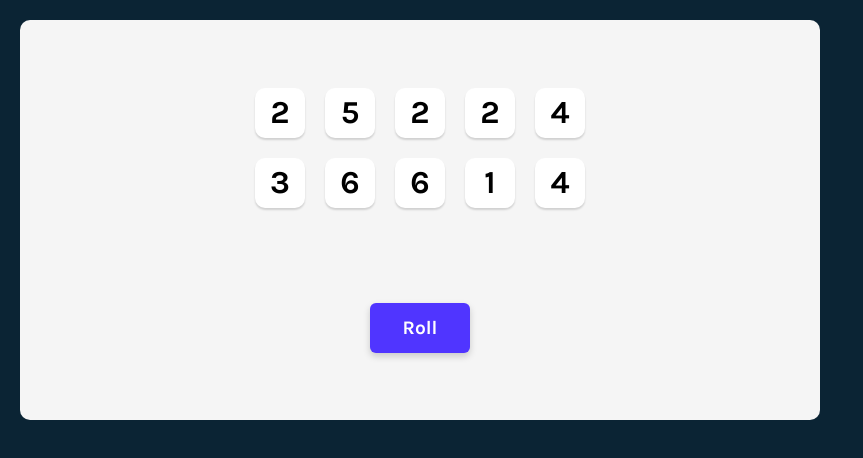
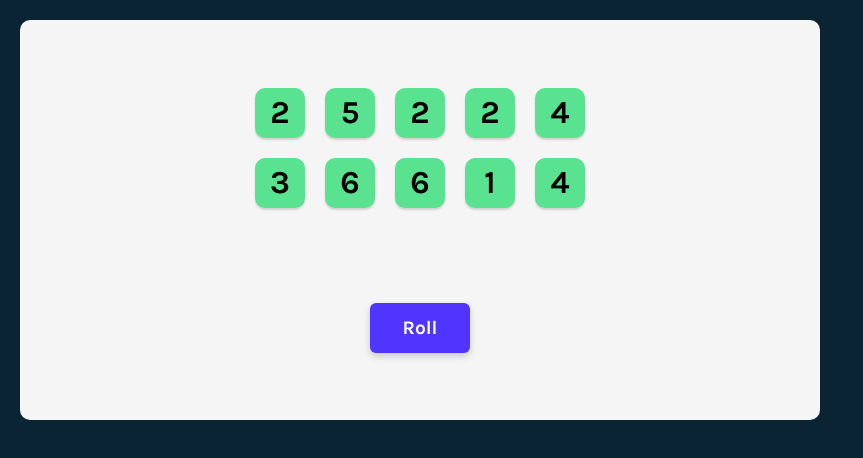
Before and after one commit to nicolae-co/React-Tenzies-game, a React (Vite) app in the folder vite-project/: page / in a window 1280 px wide. Shown: the top 458 px of the page, without its empty margins (0-863 px from the left). Built offline with nearby package versions, Linux system fonts and the light colour scheme.

Commit message:
bg coloir

```diff
--- a/vite-project/src/App.css
+++ b/vite-project/src/App.css
@@ -49,6 +49,10 @@ main{
     background-color: #fff;
 }
 
+.bg-green{
+    background-color: #59E391;
+}
+
 .die-num{
     font-size: 2rem;
 }
--- a/vite-project/src/App.jsx
+++ b/vite-project/src/App.jsx
@@ -7,8 +7,6 @@ function App() {
 
   const [dice, setDice] = useState(allNewDice())
 
-  console.log(dice)
-
   function allNewDice() {
     const newDice = []
 
@@ -16,7 +14,7 @@ function App() {
       const randomNumber = Math.ceil(Math.random() * 6)
       newDice.push({
         value: randomNumber,
-        isHeld: false,
+        isHeld: true,
         id: nanoid()
       })
     }
@@ -31,6 +29,7 @@ function App() {
     <Die
       number={item.value}
       key={item.id}
+      isHeld={item.isHeld}
     />
   ))
 
--- a/vite-project/src/components/Die.jsx
+++ b/vite-project/src/components/Die.jsx
@@ -1,6 +1,6 @@
 function Die(props) {
     return (
-        <div className="die-face">
+        <div className={props.isHeld ? "die-face bg-green" : "die-face"}>
             <h2 className="die-num">{props.number}</h2>
         </div>
     )
```
